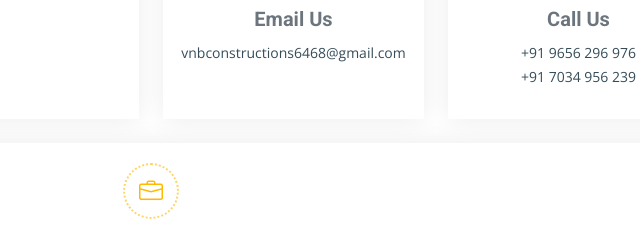
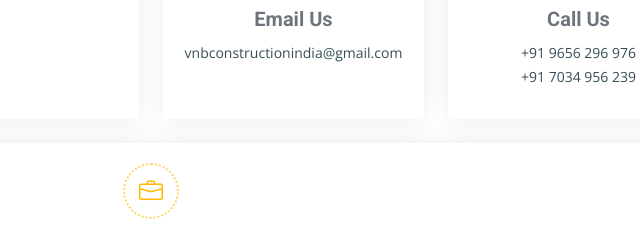
Before and after one commit to vnbconstructions/VNB, a plain HTML site: page contact.html in a window 1280 px wide. Shown: the part 468-694 px from the top of the page, 489-1129 px from the left. Drawn offline with nearby package versions, Linux system fonts and the light colour scheme.

Commit message:
Update contact.html

```diff
--- a/contact.html
+++ b/contact.html
@@ -96,7 +96,7 @@
             <div class="info-item d-flex flex-column justify-content-center align-items-center">
               <i class="bi bi-envelope"></i>
               <h3>Email Us</h3>
-              <p>vnbconstructions6468@gmail.com<br></p>
+              <p>vnbconstructionindia@gmail.com<br></p>
                 <p style="color: white">ghmgv</p>
             </div>
           </div><!-- End Info Item -->
@@ -300,4 +300,5 @@
 
 </body>
 
+
 </html>
```
